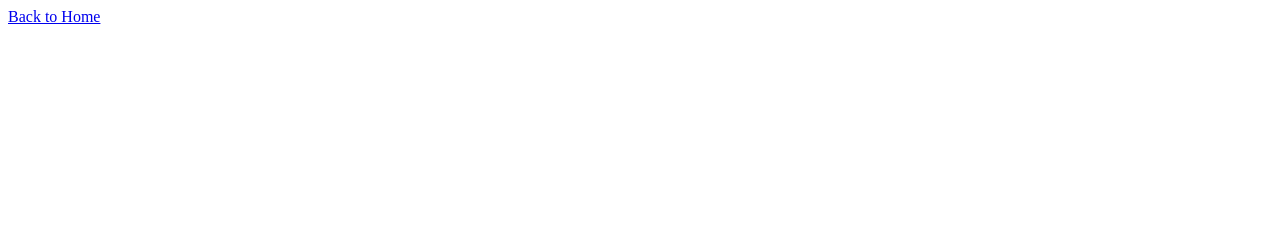
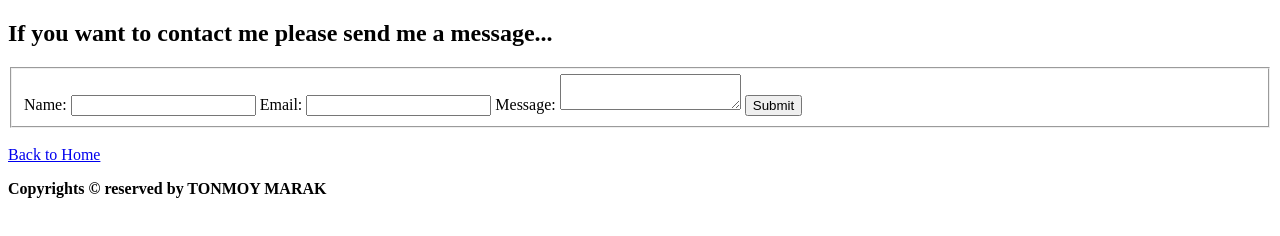
Before and after one commit to CoderTonmoy/ct-assignment-3, a plain HTML site: page contact.html in a window 1280 px wide. Drawn offline with Linux system fonts and the light colour scheme.

Commit message:
contact section upolad to repo

```diff
--- a/contact.html
+++ b/contact.html
@@ -7,6 +7,41 @@
     <title>Contact Me</title>
 </head>
 <body>
-   <a href="./index.html">Back to Home</a>
+
+    <!-- contact section start -->
+
+    <section>
+        <h1>If you want to contact me please send me a message...</h1>
+        <form action="#" method="POST">
+            <fieldset>
+                <label for="name">Name:</label>
+            <input type="text" id="name" name="user_name" required>
+
+            <label for="email">Email:</label>
+            <input type="email" id="email" name="user_email" required>
+
+            <label for="message">Message:</label>
+            <textarea id="message" name="user_message" required></textarea>
+
+            <input type="submit" value="Submit">
+            </fieldset>
+          </form>
+          <br>
+    </section>
+
+    <!-- contact section end -->
+
+    <!-- footer section start -->
+
+    <footer>
+
+    <a href="./index.html">Back to Home</a>
+    <br>
+        <p><b>Copyrights &copy; reserved by TONMOY MARAK</b></p>
+    </footer>
+
+    <!-- footer section end -->
+
+
 </body>
 </html>
```
Also changed, not shown: index.html (+2 -0 lines).
